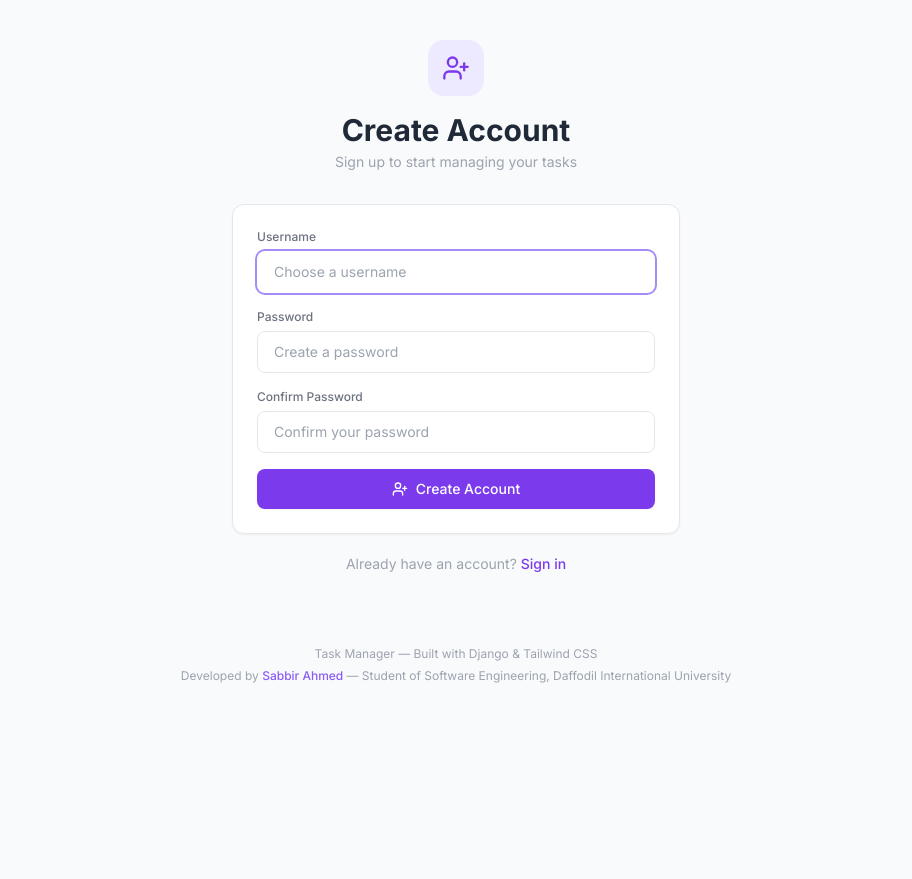
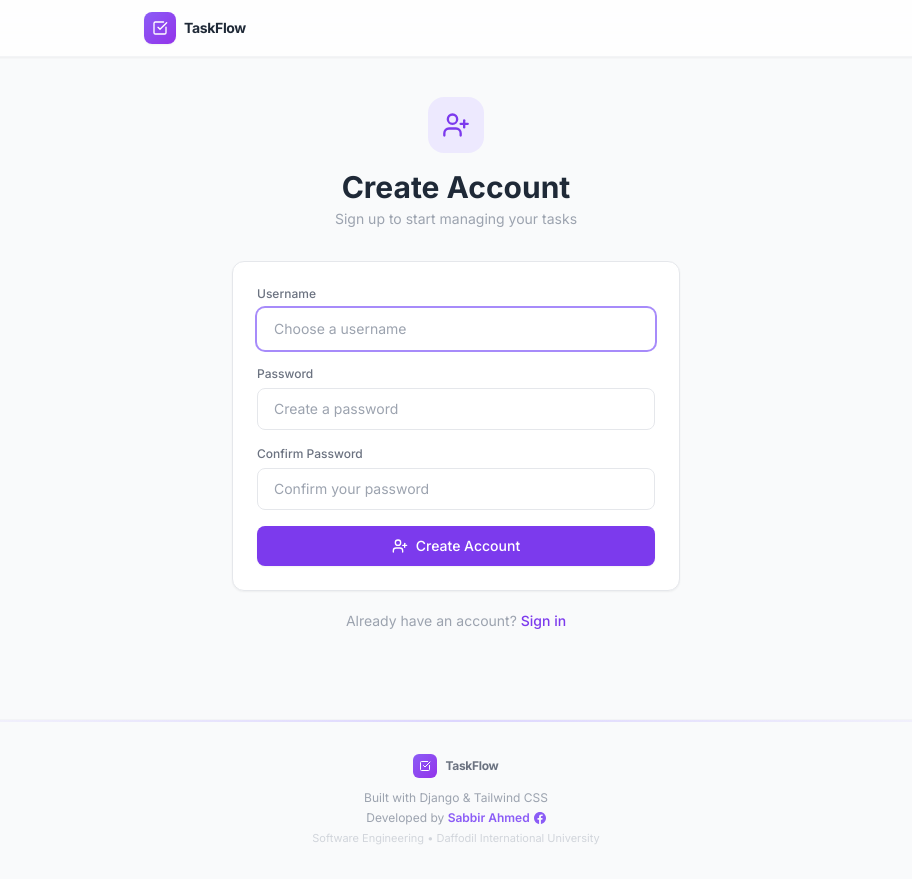
Before and after one commit to gmsabbirahmed1/task-manager, a Django app: page /accounts/register/ in a window 1280 px wide. Shown: the whole page, without its empty margins (184-1096 px from the left). Before the commit the page ends 683 px from the top, so only its background shows below. Run offline with Django 4.2, Linux system fonts and the light colour scheme; some libraries are stand-ins or nearby versions.

Commit message:
Redesign header navbar and footer with premium styling

```diff
--- a/templates/base.html
+++ b/templates/base.html
@@ -63,25 +63,40 @@
     </div>
     {% endif %}
 
-    <!-- User Bar -->
+    <!-- Header / Navbar -->
+    <header class="sticky top-0 z-40 bg-white/80 backdrop-blur-lg border-b border-gray-100 shadow-sm">
+        <div class="max-w-2xl mx-auto px-4 sm:px-6 h-14 flex items-center justify-between">
+            <!-- Brand -->
+            <a href="/" class="flex items-center gap-2 group">
+                <div class="w-8 h-8 rounded-lg bg-gradient-to-br from-violet-500 to-purple-600 flex items-center justify-center shadow-sm group-hover:shadow-md transition-shadow duration-200">
+                    <i data-lucide="check-square" class="w-4 h-4 text-white"></i>
+                </div>
+                <span class="text-sm font-bold text-gray-800 tracking-tight">TaskFlow</span>
+            </a>
+
+            <!-- User Actions -->
             {% if user.is_authenticated %}
-    <div class="max-w-2xl mx-auto px-4 sm:px-6 pt-4 flex items-center justify-end gap-3">
-        <span class="inline-flex items-center gap-1.5 text-xs text-gray-400">
-            <i data-lucide="user" class="w-3.5 h-3.5"></i>
-            {{ user.username }}
-        </span>
+            <div class="flex items-center gap-2">
+                <div class="flex items-center gap-2 px-3 py-1.5 rounded-full bg-gray-50 border border-gray-100">
+                    <div class="w-5 h-5 rounded-full bg-gradient-to-br from-violet-400 to-purple-500 flex items-center justify-center">
+                        <span class="text-[10px] font-bold text-white uppercase">{{ user.username|first }}</span>
+                    </div>
+                    <span class="text-xs font-medium text-gray-600">{{ user.username }}</span>
+                </div>
                 <form method="POST" action="{% url 'logout' %}" class="inline">
                     {% csrf_token %}
                     <button type="submit" id="logout-btn"
-                class="inline-flex items-center gap-1 text-xs text-gray-400 hover:text-red-500
-                       px-2.5 py-1 rounded-md hover:bg-red-50 border border-transparent
-                       hover:border-red-100 transition-all duration-200">
+                        class="inline-flex items-center gap-1 text-xs font-medium text-gray-400 hover:text-red-500
+                               px-2.5 py-1.5 rounded-lg hover:bg-red-50 border border-transparent
+                               hover:border-red-100 transition-all duration-200"
+                        title="Sign out">
                         <i data-lucide="log-out" class="w-3.5 h-3.5"></i>
-                Logout
                     </button>
                 </form>
             </div>
             {% endif %}
+        </div>
+    </header>
 
     <!-- Main Content -->
     <main class="max-w-2xl mx-auto px-4 py-10 sm:px-6">
@@ -89,16 +104,32 @@
     </main>
 
     <!-- Footer -->
-    <footer class="text-center py-8 text-gray-400 text-xs space-y-1.5">
-        <p>Task Manager &mdash; Built with Django &amp; Tailwind CSS</p>
-        <p>
+    <footer class="mt-12 border-t border-gray-100">
+        <div class="h-0.5 bg-gradient-to-r from-transparent via-violet-200 to-transparent"></div>
+        <div class="max-w-2xl mx-auto px-4 sm:px-6 py-8">
+            <div class="flex flex-col items-center gap-3">
+                <!-- Brand -->
+                <div class="flex items-center gap-2">
+                    <div class="w-6 h-6 rounded-md bg-gradient-to-br from-violet-500 to-purple-600 flex items-center justify-center">
+                        <i data-lucide="check-square" class="w-3 h-3 text-white"></i>
+                    </div>
+                    <span class="text-xs font-bold text-gray-500 tracking-tight">TaskFlow</span>
+                </div>
+                <!-- Info -->
+                <div class="text-center space-y-1">
+                    <p class="text-xs text-gray-400">Built with Django &amp; Tailwind CSS</p>
+                    <p class="text-xs text-gray-400">
                         Developed by
                         <a href="https://www.facebook.com/sabbir01765" target="_blank" rel="noopener noreferrer"
-               class="text-violet-500 hover:text-violet-600 font-medium transition-colors duration-150">
+                           class="inline-flex items-center gap-1 text-violet-500 hover:text-violet-600 font-semibold transition-colors duration-150">
                             Sabbir Ahmed
+                            <svg class="w-3 h-3" fill="currentColor" viewBox="0 0 24 24"><path d="M24 12.073c0-6.627-5.373-12-12-12s-12 5.373-12 12c0 5.99 4.388 10.954 10.125 11.854v-8.385H7.078v-3.47h3.047V9.43c0-3.007 1.792-4.669 4.533-4.669 1.312 0 2.686.235 2.686.235v2.953H15.83c-1.491 0-1.956.925-1.956 1.874v2.25h3.328l-.532 3.47h-2.796v8.385C19.612 23.027 24 18.062 24 12.073z"/></svg>
                         </a>
-            &mdash; Student of Software Engineering, Daffodil International University
                     </p>
+                    <p class="text-[11px] text-gray-300">Software Engineering &bull; Daffodil International University</p>
+                </div>
+            </div>
+        </div>
     </footer>
 
     <script>
```
Lines whose indentation alone changed are shown as unchanged.
